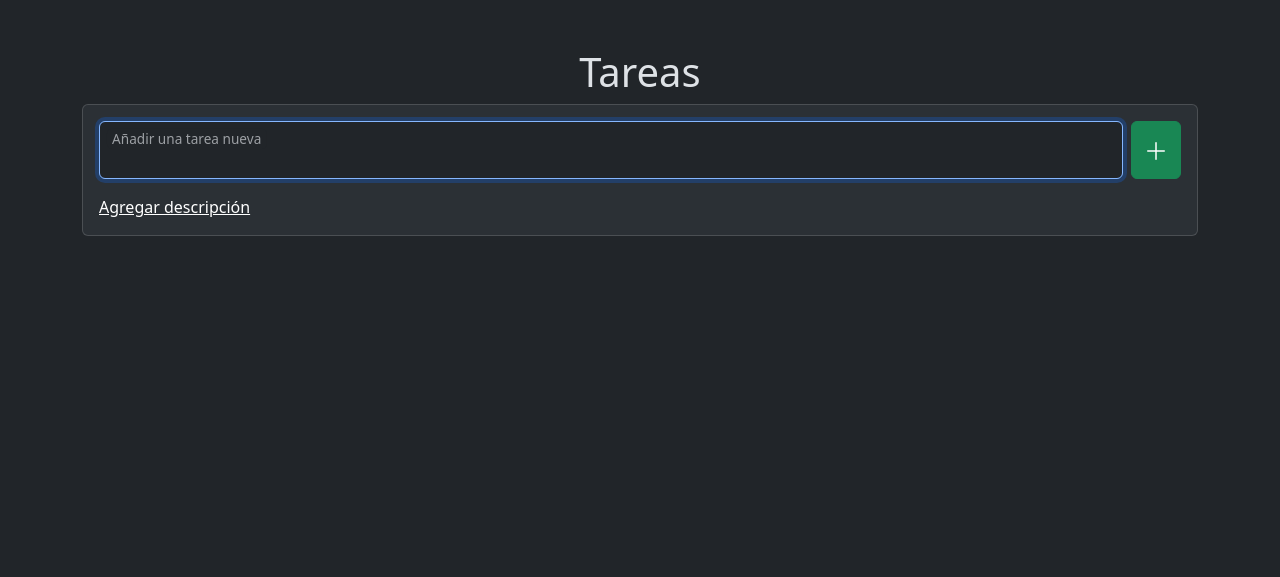
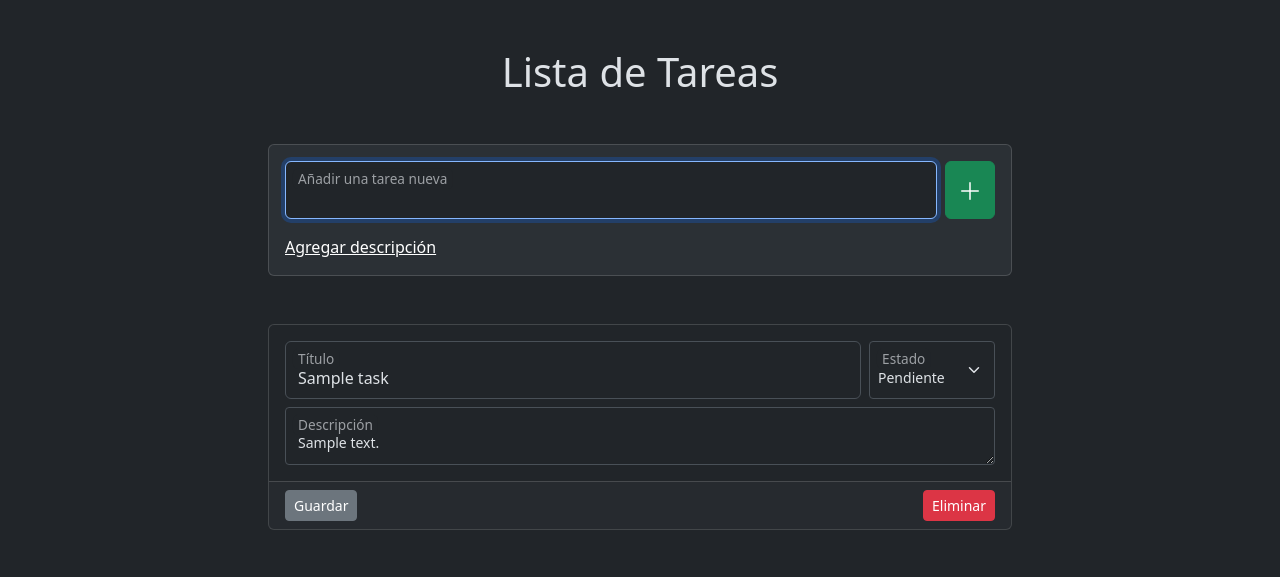
Before and after one commit to bvelastegui/web_programming_cenestur, a Django app: page /todo/ in a window 1280 px wide. Shown: the top 577 px of the page. Run offline with Django 5.2, Linux system fonts and the light colour scheme; tables that the repository leaves empty hold one stand-in row (values such as "Sample post").

Commit message:
Agregar formularios y rutas para crear, actualizar y eliminar tareas en la app "todo". Actualizar plantilla de lista con interacción dinámica.

```diff
--- a/python/django_web/templates/todo/list.html
+++ b/python/django_web/templates/todo/list.html
@@ -1,11 +1,15 @@
 {% extends "base.html" %}
 
 {% block content %}
-  <div class="container py-5">
-    <h1 class="text-center">Tareas</h1>
+  <div
+    class="container py-5"
+    style="max-width: var(--bs-breakpoint-md)"
+  >
+    <h1 class="text-center mb-5">Lista de Tareas</h1>
     <form
       method="post"
-      class="card bg-body-tertiary"
+      action="{% url 'todo:add' %}"
+      class="card bg-body-tertiary mb-5"
     >
       {% csrf_token %}
       <div class="card-body">
@@ -15,11 +19,13 @@
               autofocus
               type="text"
               class="form-control"
-              id="exampleFormControlInput1"
+              id="title"
+              name="title"
               placeholder=""
+              required
             >
             <label
-              for="exampleFormControlInput1"
+              for="title"
               class="form-label"
             >Añadir una tarea nueva</label>
           </div>
@@ -43,28 +49,144 @@
         </div>
 
         <a
-          href="#description"
+          href="#add-description"
           class="text-body-emphasis"
           data-bs-toggle="collapse"
         >Agregar descripción</a>
 
         <div
           class="mt-3 form-floating collapse"
-          id="description"
+          id="add-description"
         >
           <textarea
             class="form-control"
-            id="exampleFormControlTextarea1"
+            id="description"
+            name="description"
             placeholder="Descripción de la tarea (opcional)"
             style="height: 100px"
           ></textarea>
           <label
-            for="exampleFormControlTextarea1"
+            for="description"
             class="form-label"
           >Descripción de la tarea
             (opcional)</label>
         </div>
       </div>
     </form>
+    <div class="d-flex flex-column gap-3">
+      {% for task in tasks %}
+        <form
+          action="{% url 'todo:update' task.id %}"
+          method="post"
+          class="card {% if task.status == 2 %}border-success{% endif %}"
+        >
+          {% csrf_token %}
+          <div class="card-body">
+            <div class="d-flex mb-2">
+              <div class="form-floating flex-fill">
+                <input
+                  type="text"
+                  name="title"
+                  id="title-{{ task.pk }}"
+                  class="form-control"
+                  value="{{ task.title }}"
+                >
+                <label
+                  class="form-label"
+                  for="title-{{ task.pk }}"
+                >Título</label>
+              </div>
+              <div class="form-floating ms-2">
+                <select
+                  name="status"
+                  class="form-select form-select-sm"
+                  id="status-{{ task.pk }}"
+                >
+                  <option
+                    value="0"
+                    {% if task.status == 0 %}selected{% endif %}
+                  >Pendiente
+                  </option>
+                  <option
+                    value="1"
+                    {% if task.status == 1 %}selected{% endif %}
+                  >En Progreso
+                  </option>
+                  <option
+                    value="2"
+                    {% if task.status == 2 %}selected{% endif %}
+                  >Completa
+                  </option>
+                </select>
+                <label
+                  for="status-{{ task.pk }}"
+                  class="form-label"
+                >Estado</label>
+              </div>
+            </div>
+            <div class="form-floating">
+                <textarea
+                  name="description"
+                  class="form-control form-control-sm"
+                  id="description-{{ task.pk }}"
+                >{{ task.description }}</textarea>
+              <label
+                for="description-{{ task.pk }}"
+                class="form-label"
+              >Descripción</label>
+            </div>
+          </div>
+          <div class="card-footer d-flex justify-content-between">
+            <button
+              name="action"
+              value="update"
+              type="submit"
+              class="btn btn-sm btn-secondary"
+            >Guardar
+            </button>
+            <button
+              type="submit"
+              value="delete"
+              name="action"
+              class="btn btn-sm btn-danger"
+            >
+              Eliminar
+            </button>
+          </div>
+        </form>
+      {% empty %}
+        <div class="list-group-item">
+          <div class="d-flex flex-column py-4 align-items-center">
+            <svg
+              xmlns="http://www.w3.org/2000/svg"
+              width="90"
+              height="90"
+              fill="currentColor"
+              viewBox="0 0 16 16"
+              class="mb-3"
+            >
+              <path d="M9.5 0a.5.5 0 0 1 .5.5.5.5 0 0 0 .5.5.5.5 0 0 1 .5.5V2a.5.5 0 0 1-.5.5h-5A.5.5 0 0 1 5 2v-.5a.5.5 0 0 1 .5-.5.5.5 0 0 0 .5-.5.5.5 0 0 1 .5-.5z"></path>
+              <path d="M3 2.5a.5.5 0 0 1 .5-.5H4a.5.5 0 0 0 0-1h-.5A1.5 1.5 0 0 0 2 2.5v12A1.5 1.5 0 0 0 3.5 16h9a1.5 1.5 0 0 0 1.5-1.5v-12A1.5 1.5 0 0 0 12.5 1H12a.5.5 0 0 0 0 1h.5a.5.5 0 0 1 .5.5v12a.5.5 0 0 1-.5.5h-9a.5.5 0 0 1-.5-.5z"></path>
+              <path d="M10.854 7.854a.5.5 0 0 0-.708-.708L7.5 9.793 6.354 8.646a.5.5 0 1 0-.708.708l1.5 1.5a.5.5 0 0 0 .708 0z"></path>
+            </svg>
+
+            <span class="fs-1">No tienes tareas pendientes.</span>
+          </div>
+        </div>
+      {% endfor %}
+    </div>
   </div>
+  <script>
+      document.addEventListener('DOMContentLoaded', () => {
+          const deleteButtons = document.querySelectorAll('button[value="delete"]')
+
+          deleteButtons.forEach((btn) => {
+              btn.addEventListener('click', (e) => {
+                  if (!confirm('Esta seguro de eliminar esta tarea?')) {
+                      e.preventDefault();
+                  }
+              })
+          })
+      })
+  </script>
 {% endblock %}
--- a/python/django_web/todo/urls.py
+++ b/python/django_web/todo/urls.py
@@ -3,5 +3,7 @@ from . import views
 
 app_name = "todo"
 urlpatterns = [
-    path('', views.TodoListView.as_view(), name='list')
+    path('', views.TodoListView.as_view(), name='list'),
+    path('add', views.store_task, name='add'),
+    path('<pk>', views.update_task, name='update')
 ]
--- a/python/django_web/todo/views.py
+++ b/python/django_web/todo/views.py
@@ -1,10 +1,45 @@
+import logging
+
+from django.http import HttpResponseRedirect
 from django.views.generic import ListView
+
+from .forms import TodoForm
 from .models import Task
 
+logger = logging.getLogger(__name__)
 
-# Create your views here.
+
+def store_task(request):
+    if request.method == 'POST':
+        form = TodoForm(request.POST)
+
+        if form.is_valid():
+            Task.objects.create(
+                title=request.POST['title'],
+                description=request.POST['description'],
+                status=0
+            )
+
+    return HttpResponseRedirect("/todo/")
+
+def update_task(request, pk):
+    if request.method == 'POST':
+        form = TodoForm(request.POST)
+        action = request.POST['action']
+        if action == 'update' and form.is_valid():
+            entry = Task.objects.get(pk=pk)
+            entry.title = request.POST['title']
+            entry.description = request.POST['description']
+            entry.status = request.POST['status']
+            entry.save()
+        if action == 'delete':
+            entry = Task.objects.get(pk=pk)
+            entry.delete()
+
+    return HttpResponseRedirect("/todo/")
+
 class TodoListView(ListView):
     template_name = 'todo/list.html'
     model = Task
     context_object_name = 'tasks'
-    ordering = ['-created_at']
+    ordering = ['status', '-created_at']
```
Also changed, not shown: python/django_web/todo/forms.py (added, +7 -0 lines).
